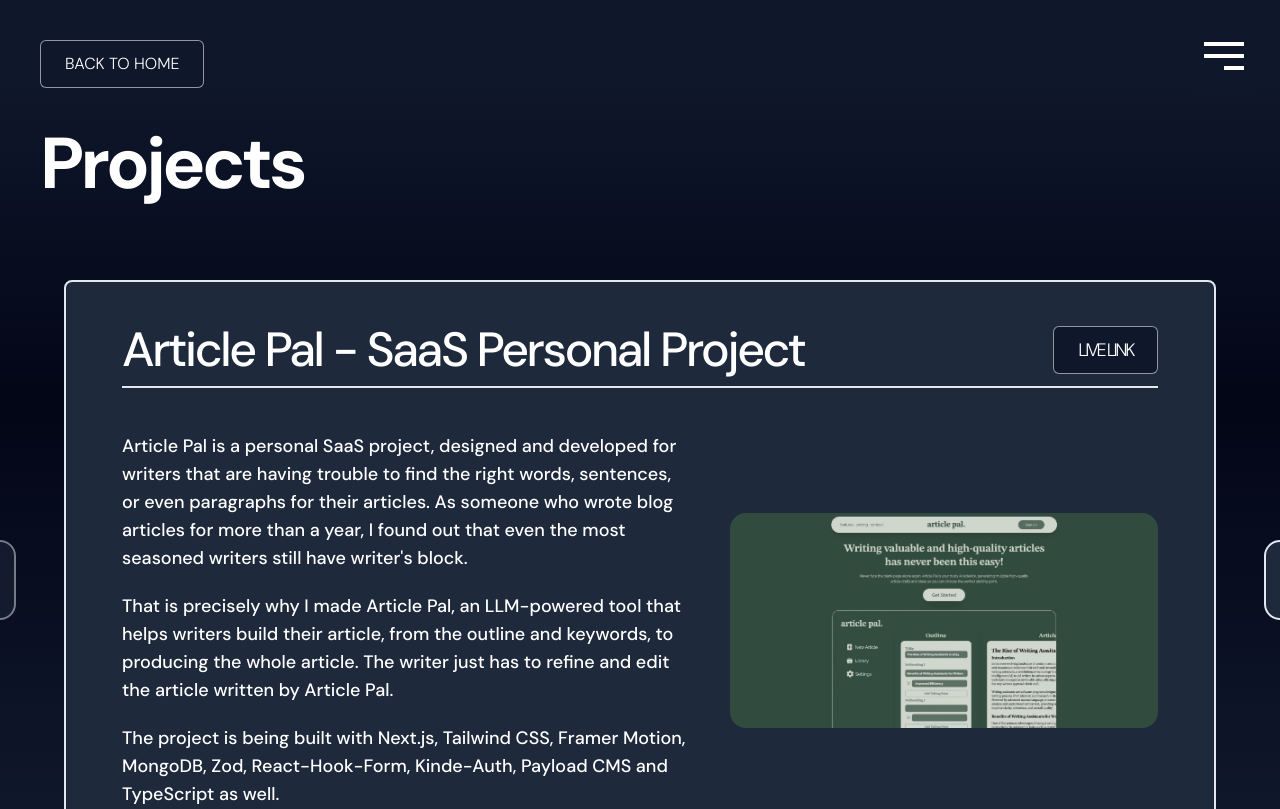
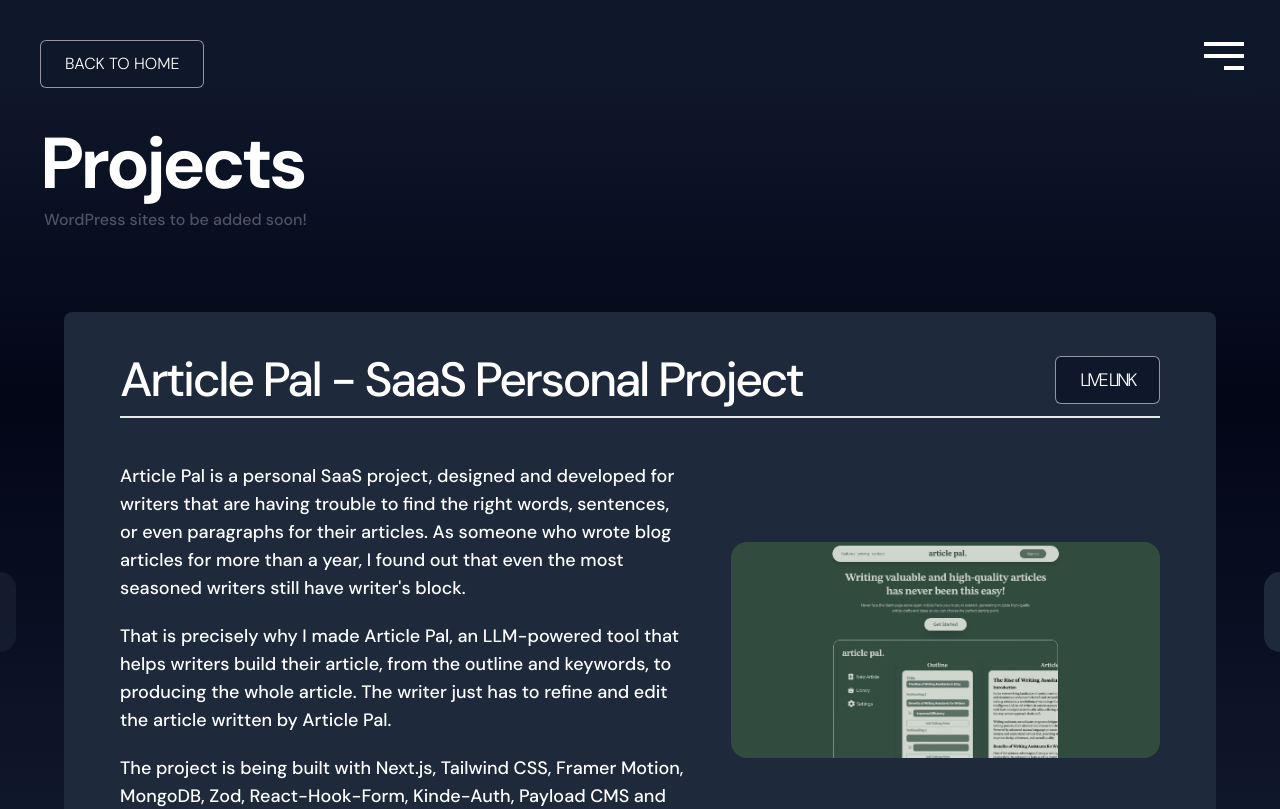
Before and after one commit to ethancreates/ethancreates-portfolio, a Next.js app: page /projects in a window 1280 px wide. Shown: the top 809 px of the page. Built offline with nearby package versions, Linux system fonts and the light colour scheme.

Commit message:
slightly adjusted carousel design

```diff
--- a/src/app/projects/page.tsx
+++ b/src/app/projects/page.tsx
@@ -33,13 +33,14 @@
       </div>
 
       <h1 className="text-7xl font-bold tracking-tighter">Projects</h1>
+      <p className="text-gray-600 ml-1 mt-2">WordPress sites to be added soon!</p>
 
       {/* Section */}
       <section className="flex flex-col items-center">
         <Carousel className="w-full h-full max-w-6xl  my-20 ">
           <CarouselContent>
             <CarouselItem>
-              <Card className="bg-slate-800  border-2 px-8 py-5 md:h-[600px]">
+              <Card className="bg-slate-800  border-1 px-8 py-5 md:h-[600px]">
                 <CardHeader className="text-white tracking-tighter text-5xl flex flex-col">
                   <div className="flex justify-between border-b-2 pb-3">
                     <h2>Article Pal - SaaS Personal Project</h2>
--- a/src/components/ui/carousel.tsx
+++ b/src/components/ui/carousel.tsx
@@ -206,7 +206,7 @@
       variant={variant}
       size={size}
       className={cn(
-        "absolute  h-20 w-20 rounded-2xl bg-slate-800  border-2",
+        "absolute  h-20 w-20 rounded-2xl bg-slate-800  border-1",
         orientation === "horizontal"
           ? "-left-32 top-1/2 -translate-y-1/2"
           : "-top-12 left-1/2 -translate-x-1/2 rotate-90",
@@ -235,7 +235,7 @@
       variant={variant}
       size={size}
       className={cn(
-        "absolute h-20 w-20 rounded-2xl bg-slate-800  border-2",
+        "absolute h-20 w-20 rounded-2xl bg-slate-800  border-1",
         orientation === "horizontal"
           ? "-right-32 top-1/2 -translate-y-1/2"
           : "-bottom-12 left-1/2 -translate-x-1/2 rotate-90",
```
